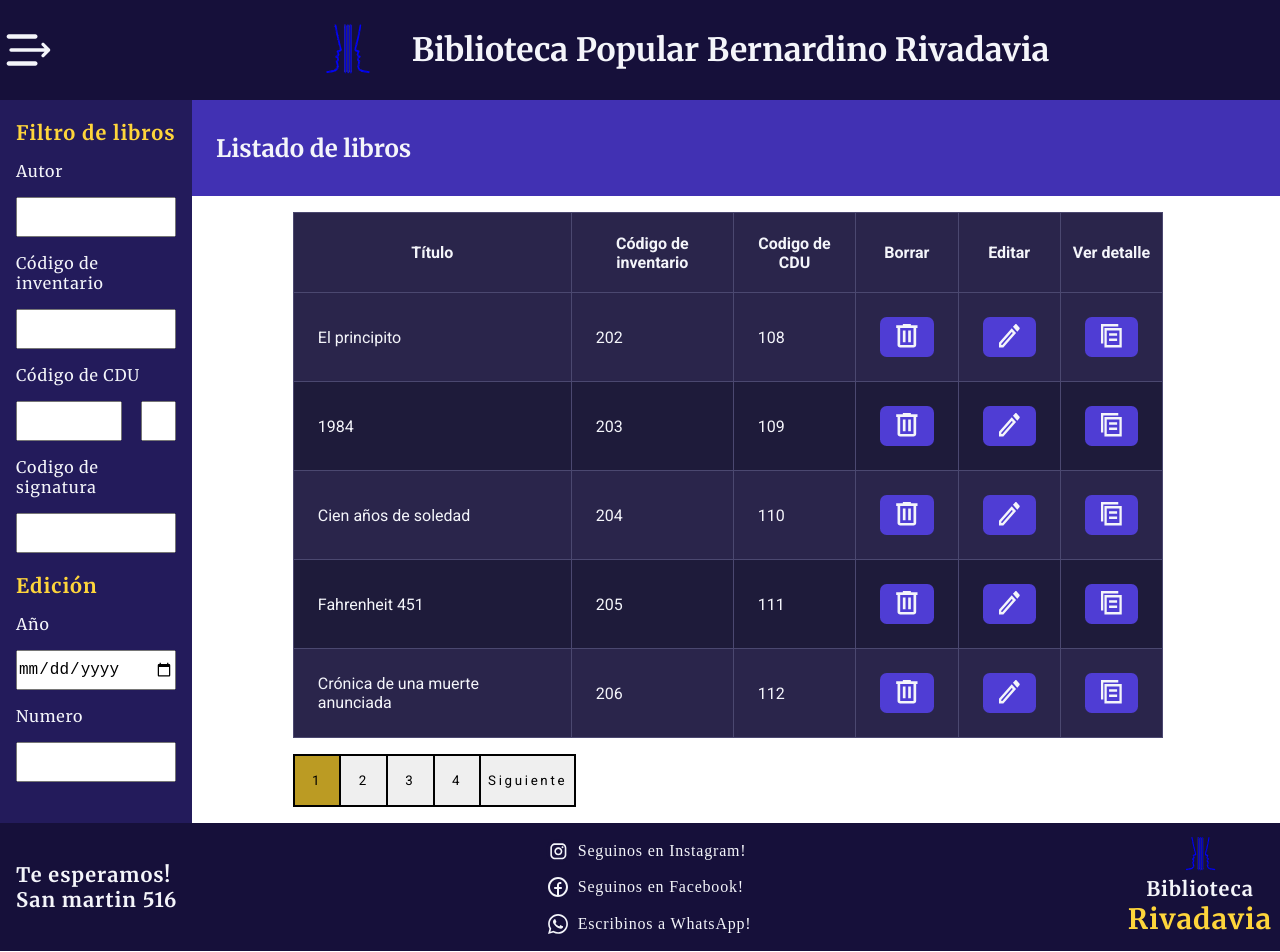
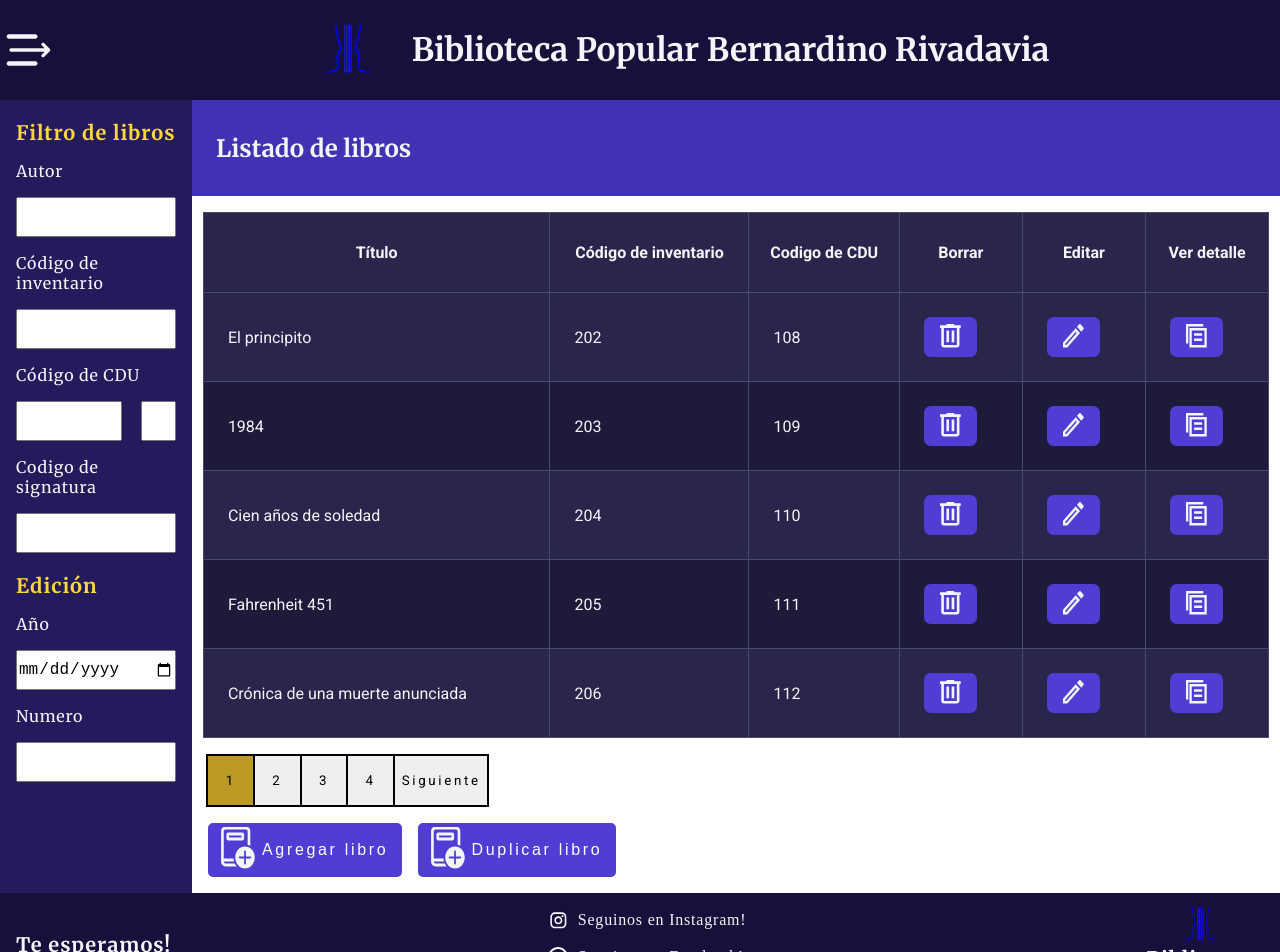
Before and after one commit to RolandoKirina/PPSLibraryBernardinoRivadavia, a React (Vite) app: page /books in a window 1280 px wide. Shown: the top 952 px of the page. Built offline with nearby package versions, Linux system fonts and the light colour scheme.

Commit message:
adding btns

```diff
--- a/src/components/bookfilter/BookFilter.jsx
+++ b/src/components/bookfilter/BookFilter.jsx
@@ -34,7 +34,6 @@ export default function BookFilter() {
             </div>
           </div>
 
-
            <div className="book-form-input-group">
             <label>Codigo de signatura </label>
             <input type="text" />
--- /dev/null
+++ b/src/components/btn/Btn.jsx
@@ -0,0 +1,14 @@
+export default function Btn({ text, className, icon, onClick }) {
+
+
+  return (
+
+    <button className={`my-button ${className}`} onClick={onClick}>
+      {icon && <span className="button-icon">{icon}</span>}
+      <span>{text}</span>
+    </button>
+  );
+
+
+
+}
--- a/src/components/footer/Footer.jsx
+++ b/src/components/footer/Footer.jsx
@@ -39,9 +39,7 @@ export default function Footer() {
     <div className='libraryfooter'>
       <div><img src={logo} alt="Logo biblioteca Rivadavia" /></div>
       <div><h3 className='libraryrivadavia'>Biblioteca <strong className='strongfooter'>Rivadavia</strong></h3></div>
-
     </div>
-
           </footer>
         </>
     );
--- a/src/components/pagination/Pagination.css
+++ b/src/components/pagination/Pagination.css
@@ -1,6 +1,8 @@
 .pagination {
-    width: 80%;
-    margin-right: 1em;
+    width: 100%;
+    display: flex;
+    justify-content:flex-start;
+    margin-left:1.8em ;
 }
 
 .pagination-options {
--- a/src/components/table/Table.css
+++ b/src/components/table/Table.css
@@ -1,6 +1,5 @@
 .table {
-    width: 80%;
-    margin-right: 1em;
+    width: 98%;
 }
 
 .popup-length {
@@ -20,7 +19,6 @@
     flex-direction: column;
     margin-top: 1em;
     position: relative;
-    margin-bottom: 1em;
 }
 .table td {
     padding: 1.5em;
--- a/src/index.css
+++ b/src/index.css
@@ -72,3 +72,18 @@ a {
     main {
       flex: 1;
     }
+
+
+
+    .my-button {
+  display: flex;
+  align-items: center;
+  letter-spacing: 0.2em;
+  gap: 0.5em;
+  padding: 0.6em 1em;
+  color: white;
+  border: none;
+  height: 4em;
+  border-radius: 5px;
+  cursor: pointer;
+  }
--- a/src/pages/BookSection/BookSection.css
+++ b/src/pages/BookSection/BookSection.css
@@ -47,3 +47,21 @@
     color: var(--secondary-light-2);
     text-align:left;
 }
+
+
+.listbtns{
+  display: flex;
+  width: 100%;
+  height: 100%;
+  justify-content: flex-start;
+  margin-bottom: 1em;
+  align-items: center;
+  margin-left: 1em;
+
+}
+.listbtns div{
+  margin:1em 1em 0 0;
+}
+.primary-btn{
+  background-color: var(--primary-light-2);
+}
--- a/src/pages/BookSection/BookSection.jsx
+++ b/src/pages/BookSection/BookSection.jsx
@@ -2,6 +2,9 @@ import DeleteIcon from '../../assets/img/delete-icon.svg';
 import EditIcon from '../../assets/img/edit-icon.svg';
 import DetailsIcon from '../../assets/img/details-icon.svg';
 import { Table } from '../../components/table/Table.jsx';
+
+import plusIcon from '../../assets/img/add-book-icon.svg';
+import Btn from '../../components/btn/Btn'
 import BookFilter from  '../../components/bookfilter/BookFilter.jsx';
 import  '../../components/Table/Table.css';
 import './BookSection.css';
@@ -59,11 +62,36 @@ const BookSection = () => {
               <h2>Listado de libros</h2>
           </div>
         <Table columns={columns} data={books} />
-      </div>
+
+  <div>
+    <div className="listbtns">
+              <div>
+
+                <Btn
+                className="primary-btn"
+                text="Agregar libro"
+                icon={<img src={plusIcon} alt="Añadir" />}
+              />
+              </div>
+
+              <div>
+                <Btn
+                 className="primary-btn"
+                  text="Duplicar libro"
+                  icon={<img src={plusIcon} alt="duplicar"
+                  />}
+                />
+              </div>
+            </div>
+          </div>
+</div>
+
 
     </section>
+
+
+
     </>
-
   );
 };
 
```
Also changed, not shown: src/components/table/Table.jsx (+9 -0 lines), src/components/footer/Footer.css (line endings or trailing spaces).
